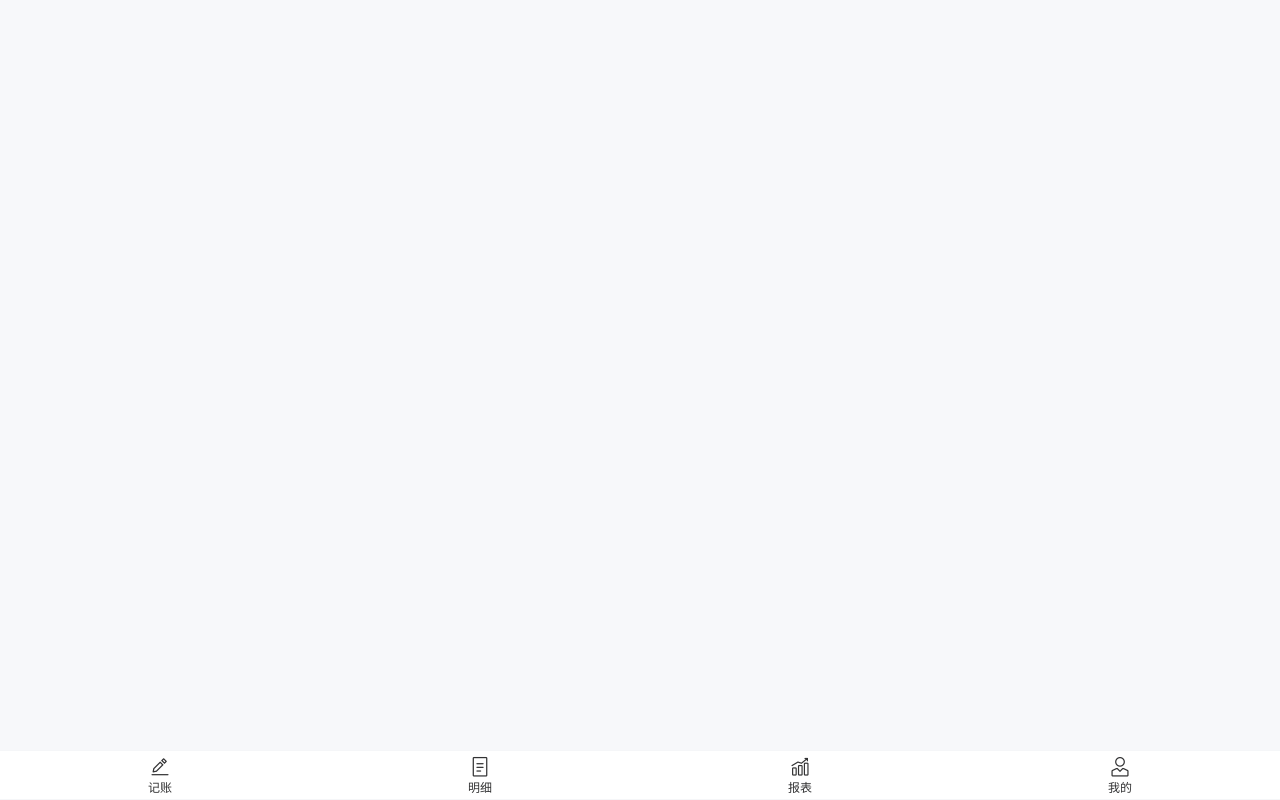
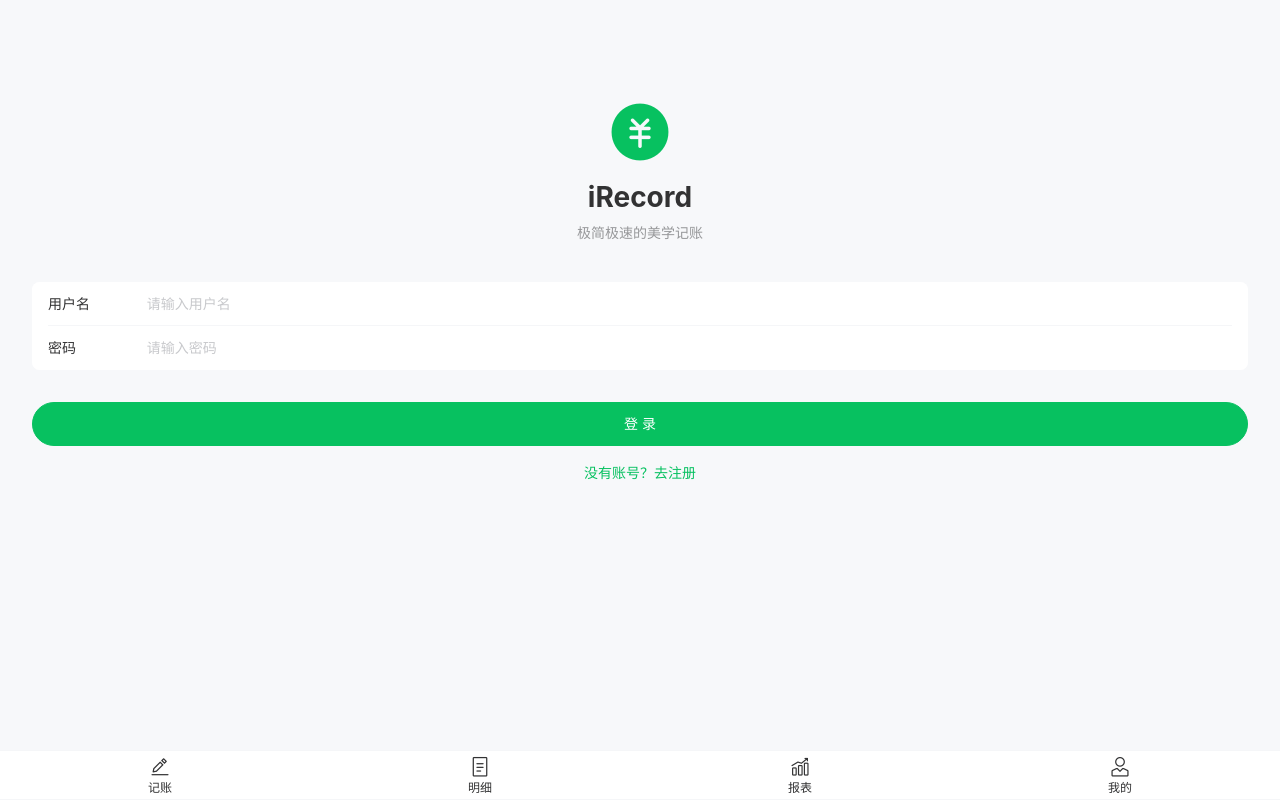
Before and after one commit to xiaofandegeng/irecord, a Vue app: page /login#/login in a window 1280 px wide. Before the commit this address had no page. Built offline with nearby package versions, Linux system fonts and the light colour scheme.

Commit message:
feat(auth): implement user authentication and login system

```diff
--- a/components.d.ts
+++ b/components.d.ts
@@ -28,6 +28,7 @@ declare module 'vue' {
     VanField: typeof import('vant/es')['Field']
     VanForm: typeof import('vant/es')['Form']
     VanIcon: typeof import('vant/es')['Icon']
+    VanImage: typeof import('vant/es')['Image']
     VanNavBar: typeof import('vant/es')['NavBar']
     VanNoticeBar: typeof import('vant/es')['NoticeBar']
     VanPicker: typeof import('vant/es')['Picker']
--- /dev/null
+++ b/src/pages/auth/login-index.vue
@@ -0,0 +1,129 @@
+<template>
+  <div class="login-container">
+    <div class="logo-area">
+      <van-icon name="gold-coin" size="64" color="var(--van-primary-color)" />
+      <h1 class="title">iRecord</h1>
+      <p class="subtitle">极简极速的美学记账</p>
+    </div>
+
+    <div class="form-area">
+      <van-form @submit="onSubmit">
+        <van-cell-group inset>
+          <van-field
+            v-model="username"
+            name="username"
+            label="用户名"
+            placeholder="请输入用户名"
+            :rules="[{ required: true, message: '请填写用户名' }]"
+          />
+          <van-field
+            v-model="password"
+            type="password"
+            name="password"
+            label="密码"
+            placeholder="请输入密码"
+            :rules="[{ required: true, message: '请填写密码' }]"
+          />
+        </van-cell-group>
+        <div style="margin: 32px 16px 16px;">
+          <van-button round block type="primary" native-type="submit">
+            {{ isLoginMode ? '登 录' : '注 册' }}
+          </van-button>
+        </div>
+        <div class="switch-mode" @click="toggleMode">
+          {{ isLoginMode ? '没有账号？去注册' : '已有账号？去登录' }}
+        </div>
+      </van-form>
+    </div>
+  </div>
+</template>
+
+<script setup lang="ts">
+import { ref } from 'vue'
+import { useRouter } from 'vue-router'
+import { showToast, showLoadingToast } from 'vant'
+import { useUserStore } from '@/stores/user'
+
+const router = useRouter()
+const userStore = useUserStore()
+
+const isLoginMode = ref(true)
+const username = ref('')
+const password = ref('')
+
+const toggleMode = () => {
+  isLoginMode.value = !isLoginMode.value
+  username.value = ''
+  password.value = ''
+}
+
+const onSubmit = (values: any) => {
+  const toast = showLoadingToast({
+    message: isLoginMode.value ? '登录中...' : '注册中...',
+    forbidClick: true,
+  })
+
+  // 模拟 API 请求延迟
+  setTimeout(() => {
+    toast.close()
+
+    // 模拟后端返回 Token
+    const fakeToken = 'mock_jwt_token_' + Date.now()
+    userStore.setToken(fakeToken)
+    userStore.setUserInfo({
+      id: 'u_1001',
+      username: values.username,
+      avatar: 'https://fastly.jsdelivr.net/npm/@vant/assets/cat.jpeg'
+    })
+
+    showToast({
+      message: isLoginMode.value ? '登录成功' : '注册成功',
+      icon: 'success'
+    })
+
+    router.replace('/home')
+  }, 1000)
+}
+</script>
+
+<style lang="scss" scoped>
+.login-container {
+  height: 100vh;
+  display: flex;
+  flex-direction: column;
+  background-color: var(--bg-color-secondary);
+
+  .logo-area {
+    margin-top: 100px;
+    margin-bottom: 40px;
+    display: flex;
+    flex-direction: column;
+    align-items: center;
+
+    .title {
+      margin-top: 16px;
+      font-size: 28px;
+      font-weight: bold;
+      color: var(--text-color-primary);
+    }
+
+    .subtitle {
+      margin-top: 8px;
+      font-size: 14px;
+      color: var(--text-color-secondary);
+    }
+  }
+
+  .form-area {
+    padding: 0 16px;
+
+    .switch-mode {
+      text-align: center;
+      font-size: 14px;
+      color: var(--van-primary-color);
+      margin-top: 16px;
+      cursor: pointer;
+    }
+  }
+}
+</style>
--- a/src/pages/mine/mine-index.vue
+++ b/src/pages/mine/mine-index.vue
@@ -2,10 +2,11 @@
   <div class="mine-container">
     <div class="user-card">
       <div class="avatar">
-        <van-icon name="smile" size="40" color="#fff" />
+        <van-image v-if="userStore.userInfo?.avatar" round width="60" height="60" :src="userStore.userInfo.avatar" />
+        <van-icon v-else name="smile" size="40" color="#fff" />
       </div>
       <div class="info">
-        <div class="name">记账达人</div>
+        <div class="name">{{ userStore.userInfo?.username || '记账达人' }}</div>
         <div class="desc">已经坚持记账 {{ totalDays }} 天</div>
       </div>
     </div>
@@ -105,7 +106,8 @@
       <div class="space"></div>
 
       <van-cell-group inset>
-        <van-cell title="清空所有数据" is-link class="danger-text" @click="clearAll" />
+        <van-cell title="退出登录" is-link class="danger-text" @click="handleLogout" />
+        <van-cell title="清空所有单机数据" is-link class="danger-text" @click="clearAll" />
       </van-cell-group>
     </div>
 
@@ -124,12 +126,14 @@ import { useRecordStore } from '@/stores/record'
 import { useAccountStore } from '@/stores/account'
 import { useGoalStore } from '@/stores/goal'
 import { useDebtStore } from '@/stores/debt'
+import { useUserStore } from '@/stores/user'
 
 const router = useRouter()
 const store = useRecordStore()
 const accountStore = useAccountStore()
 const goalStore = useGoalStore()
 const debtStore = useDebtStore()
+const userStore = useUserStore()
 
 const showBudget = ref(false)
 const tempBudget = ref(store.budget ? String(store.budget) : '')
@@ -239,6 +243,16 @@ const clearAll = () => {
   }).then(() => {
     store.records = store.records.filter(r => r.ledgerId !== store.currentLedgerRecords[0]?.ledgerId && r.ledgerId !== 'ledger_default')
     showToast('数据已清空')
+  }).catch(() => {})
+}
+
+const handleLogout = () => {
+  showConfirmDialog({
+    title: '退出登录',
+    message: '确认要退出当前账号吗？'
+  }).then(() => {
+    userStore.logout()
+    router.replace('/login')
   }).catch(() => {})
 }
 </script>
--- a/src/router/index.ts
+++ b/src/router/index.ts
@@ -4,6 +4,12 @@ const routes: Array<RouteRecordRaw> = [
     {
         path: '/',
         redirect: '/home'
+    },
+    {
+        path: '/login',
+        name: 'Login',
+        component: () => import('@/pages/auth/login-index.vue'),
+        meta: { requiresAuth: false }
     },
     {
         path: '/home',
@@ -88,4 +94,21 @@ const router = createRouter({
     routes
 })
 
+router.beforeEach((to, _from, next) => {
+    // We import dynamically to avoid initialization issues before pinia is ready
+    import('@/stores/user').then(module => {
+        const userStore = module.useUserStore()
+
+        if (to.path !== '/login' && !userStore.isLoggedIn) {
+            // If going somewhere other than login and not logged in, redirect to login
+            next('/login')
+        } else if (to.path === '/login' && userStore.isLoggedIn) {
+            // If going to login but already logged in, redirect to home
+            next('/home')
+        } else {
+            next()
+        }
+    })
+})
+
 export default router
--- /dev/null
+++ b/src/stores/user.ts
@@ -0,0 +1,30 @@
+import { defineStore } from 'pinia'
+
+export interface UserInfo {
+    id: string
+    username: string
+    avatar?: string
+}
+
+export const useUserStore = defineStore('user', {
+    state: () => ({
+        token: '' as string,
+        userInfo: null as UserInfo | null
+    }),
+    getters: {
+        isLoggedIn: (state) => !!state.token
+    },
+    actions: {
+        setToken(token: string) {
+            this.token = token
+        },
+        setUserInfo(info: UserInfo) {
+            this.userInfo = info
+        },
+        logout() {
+            this.token = ''
+            this.userInfo = null
+        }
+    },
+    persist: true
+})
```
Also changed, not shown: 1 other file (tests, documents, lock files or other folders).
